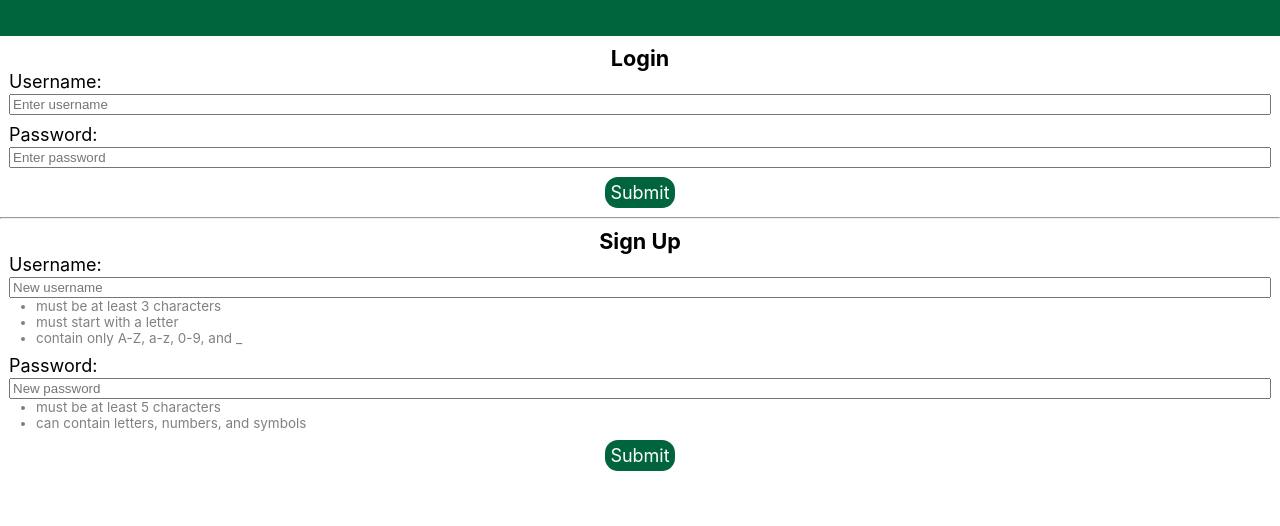
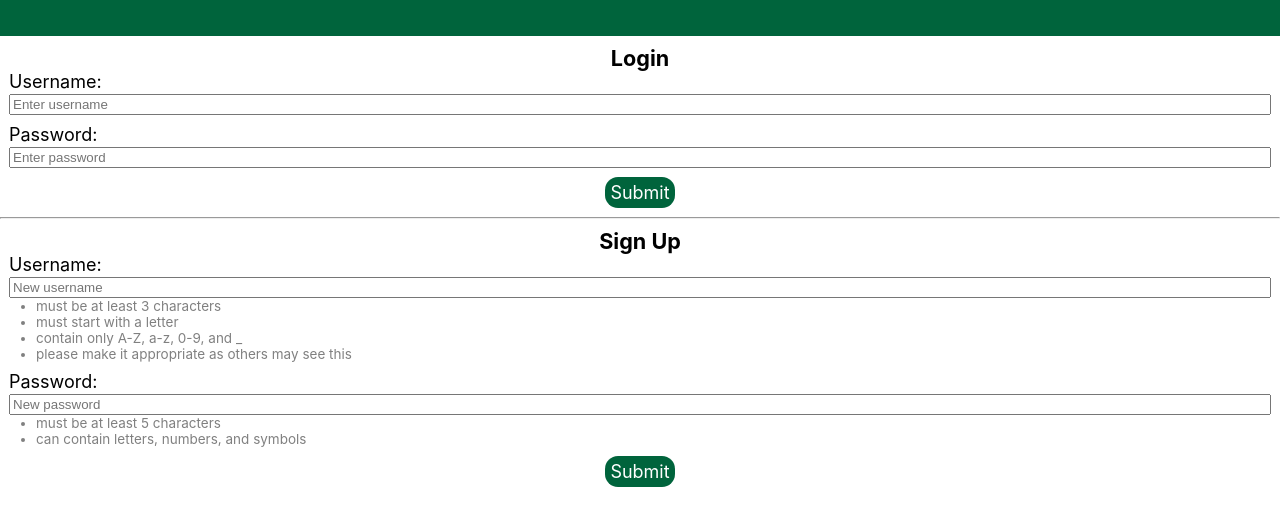
Before and after one commit to holdenout/freezer-pull, a React (Create React App) app in the folder client/: page /login in a window 1280 px wide. Shown: the top 526 px of the page. Built offline with nearby package versions, Linux system fonts and the light colour scheme.

Commit message:
Request appropriate usernames

```diff
--- a/client/src/pages/LoginPage.jsx
+++ b/client/src/pages/LoginPage.jsx
@@ -129,6 +129,7 @@ const SignUpForm = () => {
           <li>must be at least 3 characters</li>
           <li>must start with a letter</li>
           <li>contain only A-Z, a-z, 0-9, and _</li>
+          <li>please make it appropriate as others may see this</li>
         </ul>
       </label>
       <label htmlFor="new-password">
```
